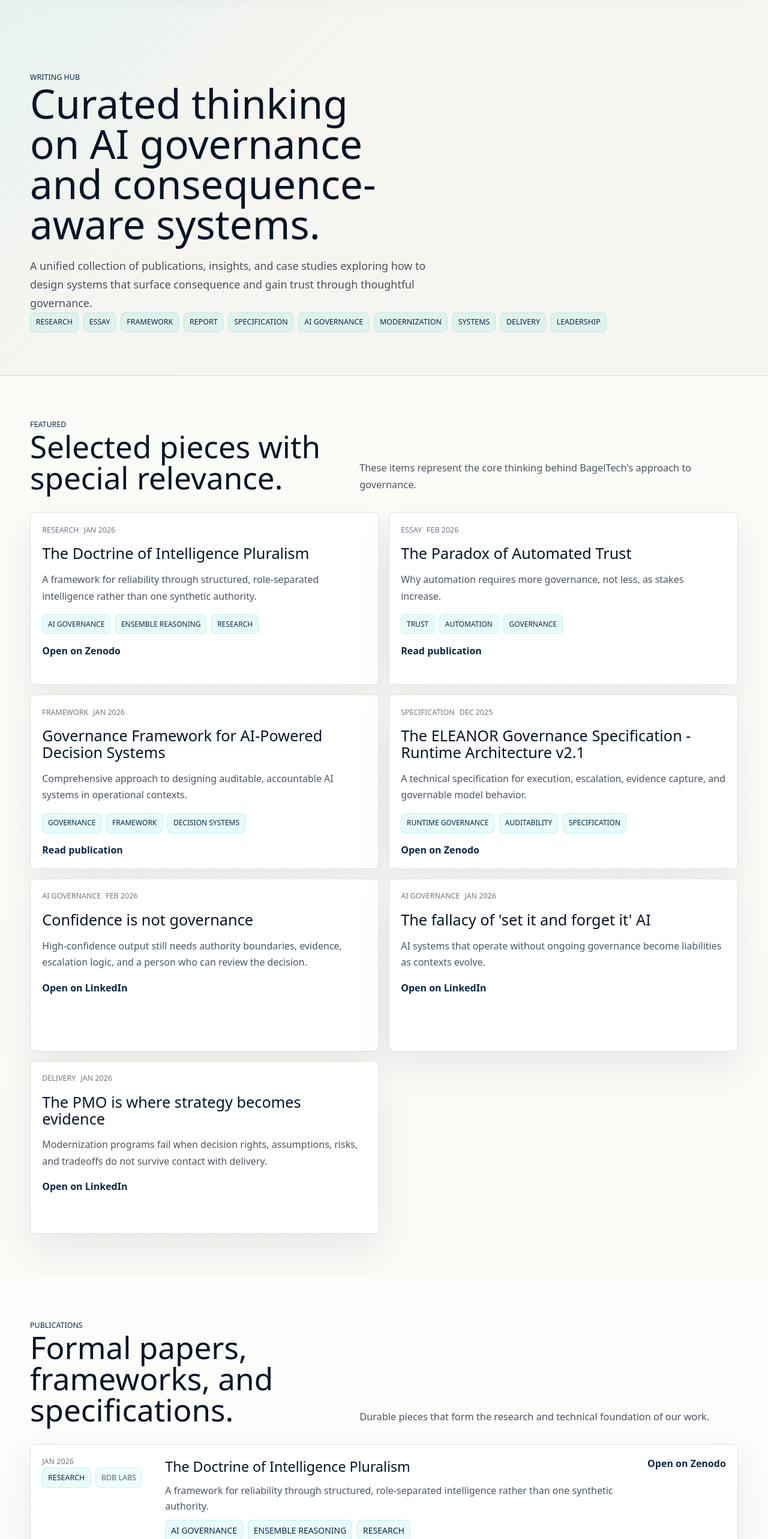
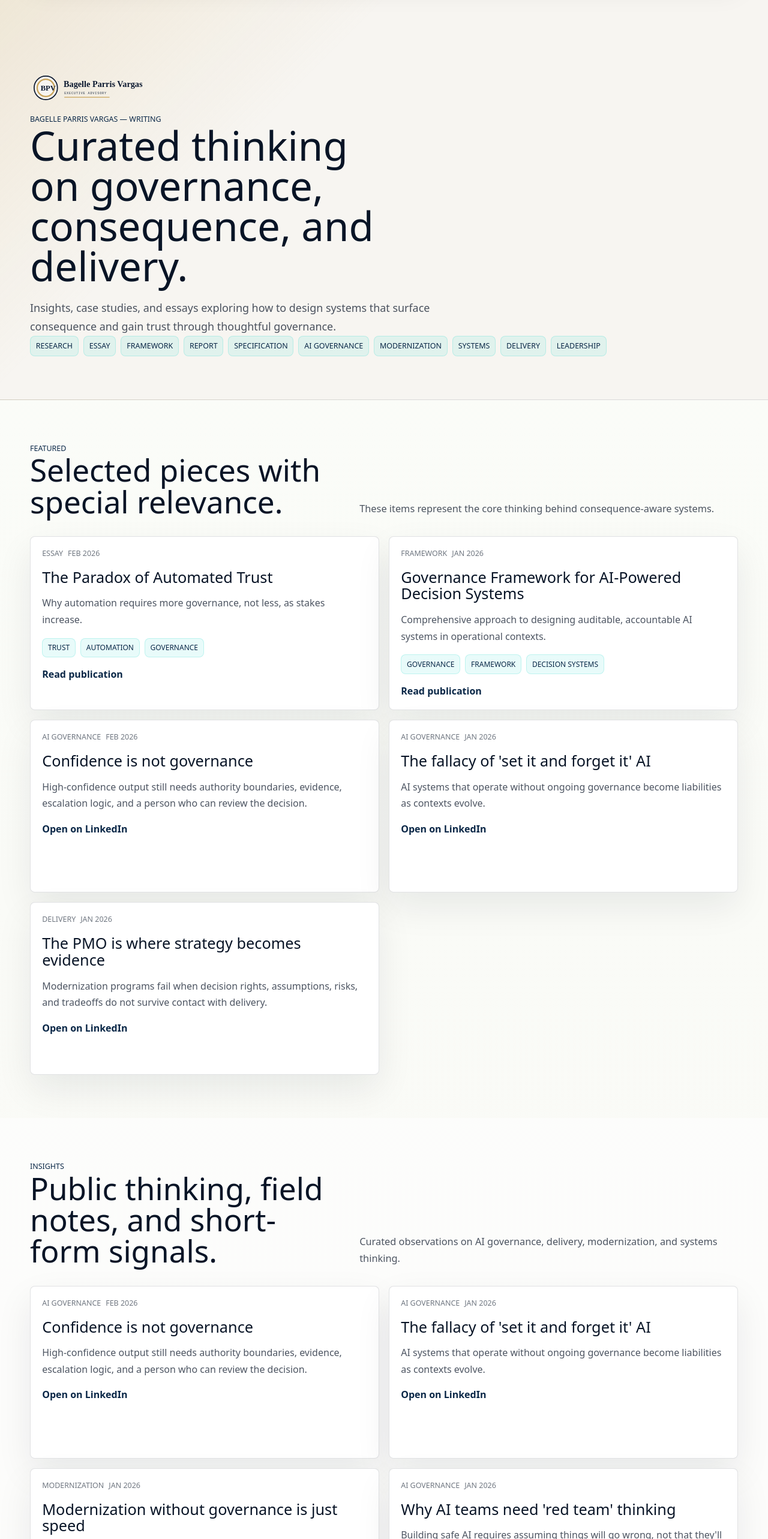
Before and after one commit to Excelsior2026/bageltech, a Next.js app: page /writing in a window 1280 px wide. Shown: the part 120-2686 px from the top of the page at 60% size. Built offline with nearby package versions, Linux system fonts and the light colour scheme.

Commit message:
Update page.tsx

```diff
--- a/src/app/writing/page.tsx
+++ b/src/app/writing/page.tsx
@@ -1,4 +1,5 @@
 import type { Metadata } from "next";
+import BrandMark from "@/components/BrandMark";
 import MarketingLayout from "@/components/MarketingLayout";
 import ScrollReveal from "@/components/ScrollReveal";
 import SmartLink from "@/components/SmartLink";
@@ -6,9 +7,9 @@ import styles from "@/components/Marketing.module.css";
 import { WRITING } from "@/content/writing";
 
 export const metadata: Metadata = {
-  title: "Writing | BagelTech",
+  title: "Writing | Bagelle Parris Vargas",
   description:
-    "Publications, insights, and case studies on AI governance, decision systems, and consequence-aware design.",
+    "Insights, case studies, and essays on AI governance, decision systems, and consequence-aware design.",
 };
 
 const categories = Array.from(new Set(WRITING.map((item) => item.category)));
@@ -29,7 +30,9 @@ function WritingCard({ item }: { item: typeof WRITING[0] }) {
         <p className={styles.meta}>{formatDate(item.publishedAt)}</p>
         <div className={styles.tagRow}>
           <span className={styles.tag}>{item.category}</span>
-          <span className={styles.tag} style={{ opacity: 0.7 }}>{item.workstream}</span>
+          {item.workstream && (
+            <span className={styles.tag} style={{ opacity: 0.7 }}>{item.workstream}</span>
+          )}
         </div>
       </div>
       <div className={styles.archiveBody}>
@@ -81,23 +84,27 @@ function FeatureCard({ item }: { item: typeof WRITING[0] }) {
 }
 
 export default function WritingPage() {
-  const publications = WRITING.filter(item => item.type === "publication");
-  const insights = WRITING.filter(item => item.type === "insight");
-  const caseStudies = WRITING.filter(item => item.type === "case-study");
-  const featured = WRITING.filter(item => item.featured);
-  const archive = WRITING.filter(item => !item.featured);
+  const allItems = [...WRITING];
+
+  const publications = allItems.filter(item => item.type === "publication" && item.workstream !== "BDB Labs");
+  const insights = allItems.filter(item => item.type === "insight");
+  const caseStudies = allItems.filter(item => item.type === "case-study");
+
+  const featured = allItems.filter(item => item.featured && item.workstream !== "BDB Labs");
+  const archive = allItems.filter(item => !item.featured);
 
   return (
     <MarketingLayout>
       <main className={styles.page}>
-        <section className={styles.pageHero}>
+        <section className={`${styles.pageHero} ${styles.pageHeroBpv}`}>
           <div className={styles.inner}>
             <ScrollReveal>
-              <p className={styles.eyebrow}>Writing Hub</p>
-              <h1 className={styles.pageTitle}>Curated thinking on AI governance and consequence-aware systems.</h1>
+              <BrandMark brand="bpv" variant="light" size="hero" className={styles.heroMark} priority />
+              <p className={styles.eyebrow}>Bagelle Parris Vargas — Writing</p>
+              <h1 className={styles.pageTitle}>Curated thinking on governance, consequence, and delivery.</h1>
               <p className={styles.bodyText}>
-                A unified collection of publications, insights, and case studies exploring how to design systems
-                that surface consequence and gain trust through thoughtful governance.
+                Insights, case studies, and essays exploring how to design systems that surface consequence
+                and gain trust through thoughtful governance.
               </p>
               <div className={styles.tagRow} aria-label="Writing categories">
                 {categories.map((category) => (
@@ -119,7 +126,7 @@ export default function WritingPage() {
                   <h2 className={styles.sectionTitle}>Selected pieces with special relevance.</h2>
                 </div>
                 <p className={styles.sectionLead}>
-                  These items represent the core thinking behind BagelTech's approach to governance.
+                  These items represent the core thinking behind consequence-aware systems.
                 </p>
               </ScrollReveal>
 
@@ -132,35 +139,15 @@ export default function WritingPage() {
           </section>
         )}
 
-        <section id="publications" className={`${styles.section} ${styles.sectionAlt}`}>
-          <div className={styles.inner}>
-            <ScrollReveal className={styles.sectionHeader}>
-              <div>
-                <p className={styles.kicker}>Publications</p>
-                <h2 className={styles.sectionTitle}>Formal papers, frameworks, and specifications.</h2>
-              </div>
-              <p className={styles.sectionLead}>
-                Durable pieces that form the research and technical foundation of our work.
-              </p>
-            </ScrollReveal>
-
-            <div className={styles.archiveList}>
-              {publications.map((item) => (
-                <WritingCard key={item.slug} item={item} />
-              ))}
-            </div>
-          </div>
-        </section>
-
-        <section id="insights" className={styles.section}>
+        <section id="insights" className={`${styles.section} ${styles.sectionAlt}`}>
           <div className={styles.inner}>
             <ScrollReveal className={styles.sectionHeader}>
               <div>
                 <p className={styles.kicker}>Insights</p>
-                <h2 className={styles.sectionTitle}>Curated public thinking and field notes.</h2>
+                <h2 className={styles.sectionTitle}>Public thinking, field notes, and short-form signals.</h2>
               </div>
               <p className={styles.sectionLead}>
-                Short-form observations on AI governance, delivery, and systems thinking.
+                Curated observations on AI governance, delivery, modernization, and systems thinking.
               </p>
             </ScrollReveal>
 
@@ -172,7 +159,7 @@ export default function WritingPage() {
           </div>
         </section>
 
-        <section id="case-studies" className={`${styles.section} ${styles.sectionAlt}`}>
+        <section id="case-studies" className={styles.section}>
           <div className={styles.inner}>
             <ScrollReveal className={styles.sectionHeader}>
               <div>
@@ -192,18 +179,38 @@ export default function WritingPage() {
           </div>
         </section>
 
+        <section id="publications" className={`${styles.section} ${styles.sectionAlt}`}>
+          <div className={styles.inner}>
+            <ScrollReveal className={styles.sectionHeader}>
+              <div>
+                <p className={styles.kicker}>Publications</p>
+                <h2 className={styles.sectionTitle}>Essays and writing on governance.</h2>
+              </div>
+              <p className={styles.sectionLead}>
+                Select publications from BagelTech and BDB Labs are available on the research page.
+              </p>
+            </ScrollReveal>
+
+            <div className={styles.archiveList}>
+              {publications.map((item) => (
+                <WritingCard key={item.slug} item={item} />
+              ))}
+            </div>
+          </div>
+        </section>
+
         <section className={styles.section}>
           <div className={styles.inner}>
             <ScrollReveal className={styles.ctaBand}>
               <div>
                 <h2 className={styles.ctaTitle}>The unifying through-line is operational consequence.</h2>
                 <p className={styles.ctaText}>
-                  Publications, insights, and case studies all explore how to design systems that surface consequence
-                  and gain trust through thoughtful governance.
+                  BDB Labs drives the research. BagelTech builds the products. BPV delivers the advisory.
+                  Writing is where the thinking behind all three becomes public.
                 </p>
               </div>
-              <SmartLink className={styles.buttonPrimary} href="/about">
-                Learn about BagelTech
+              <SmartLink className={styles.buttonPrimary} href="/research">
+                Explore BDB Labs research
               </SmartLink>
             </ScrollReveal>
           </div>
```
